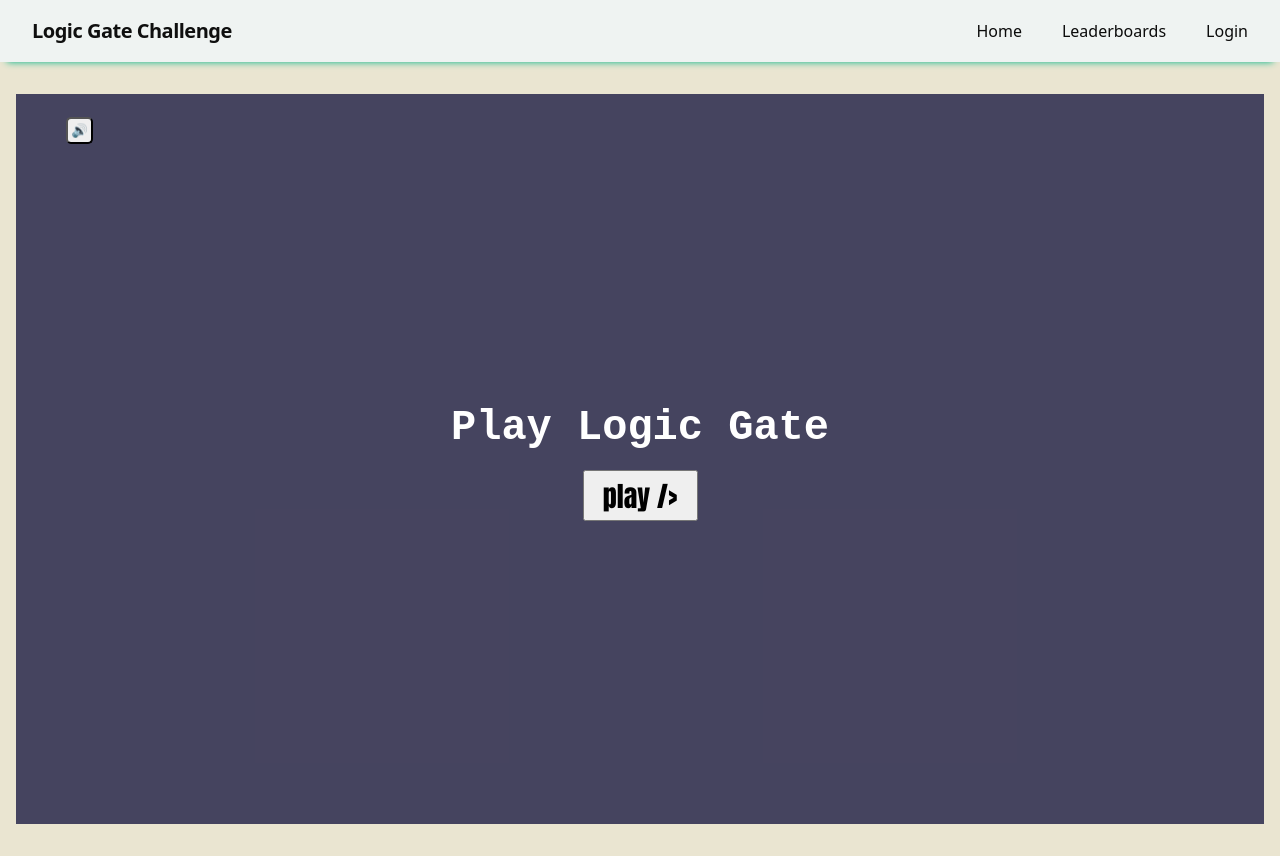
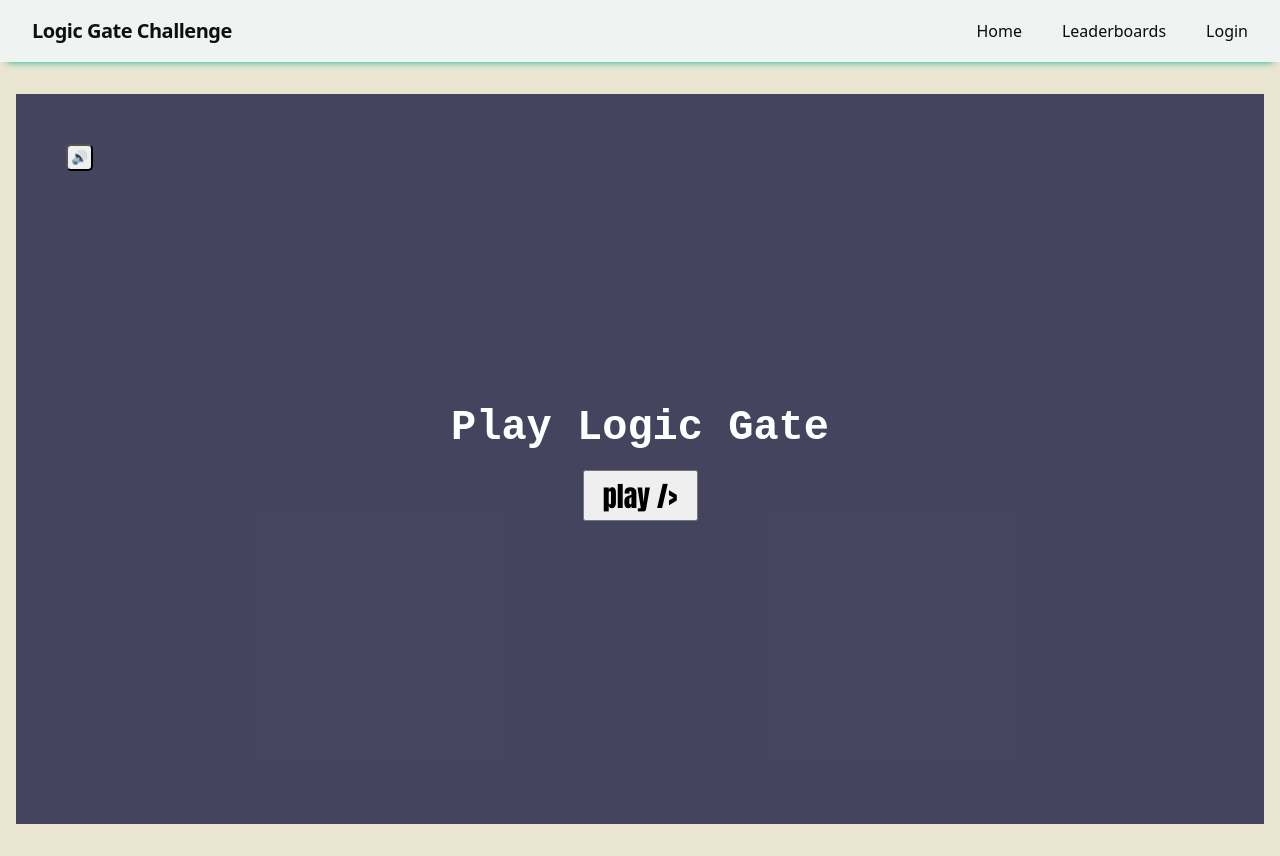
Before and after one commit to amcpc4k-maker/Logic-Gate-Simulator, a React (Vite) app: page / in a window 1280 px wide. Built offline with nearby package versions, Linux system fonts and the light colour scheme.

Commit message:
Update app.css

```diff
--- a/frontend/src/stylesheets/app.css
+++ b/frontend/src/stylesheets/app.css
@@ -757,7 +757,7 @@ tr:last-child td {
 
 .musicBtn {
   position: absolute;
-  top: 23px;
+  top: 50px;
   left: 50px;
   width: 27px;
   height: 27px;
```
